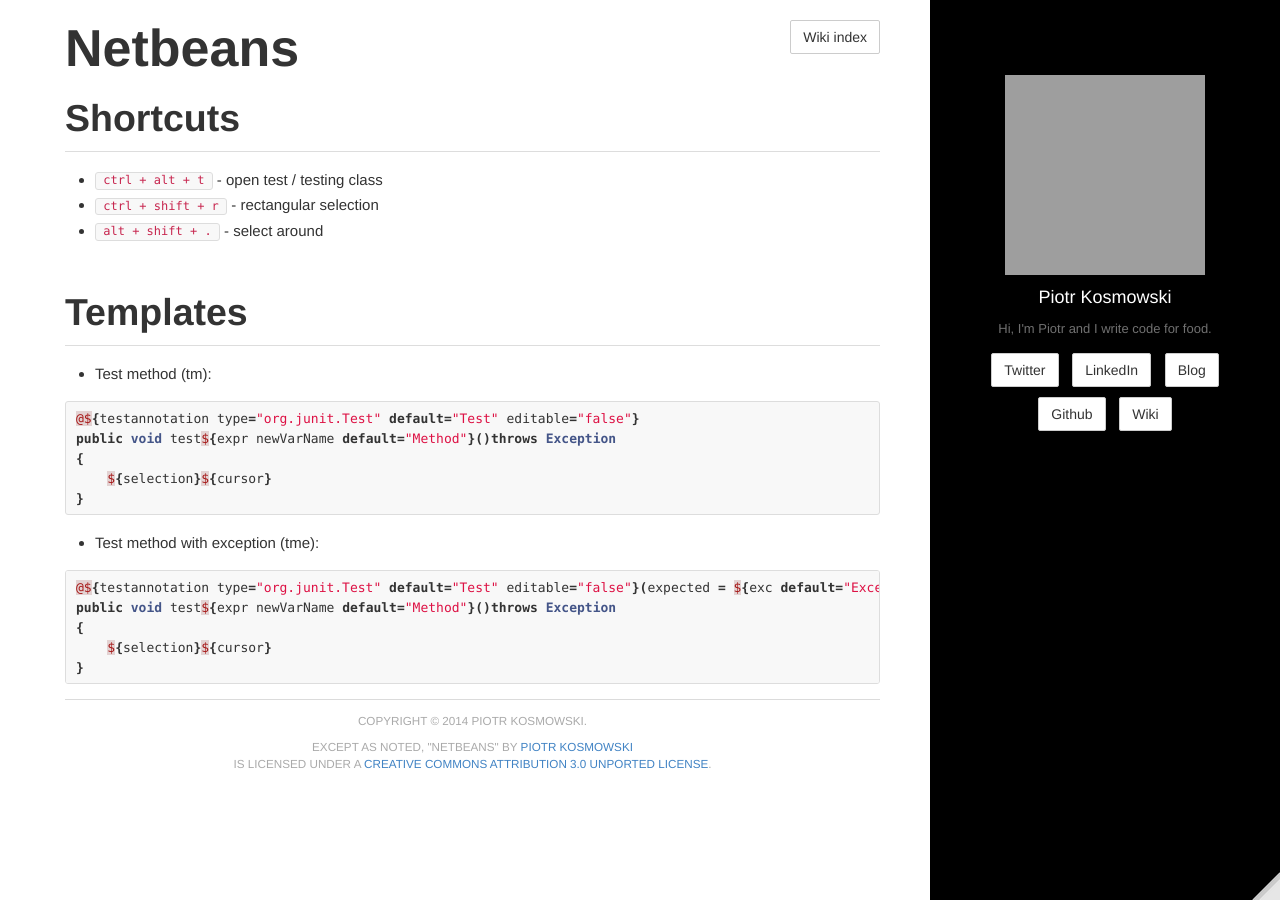
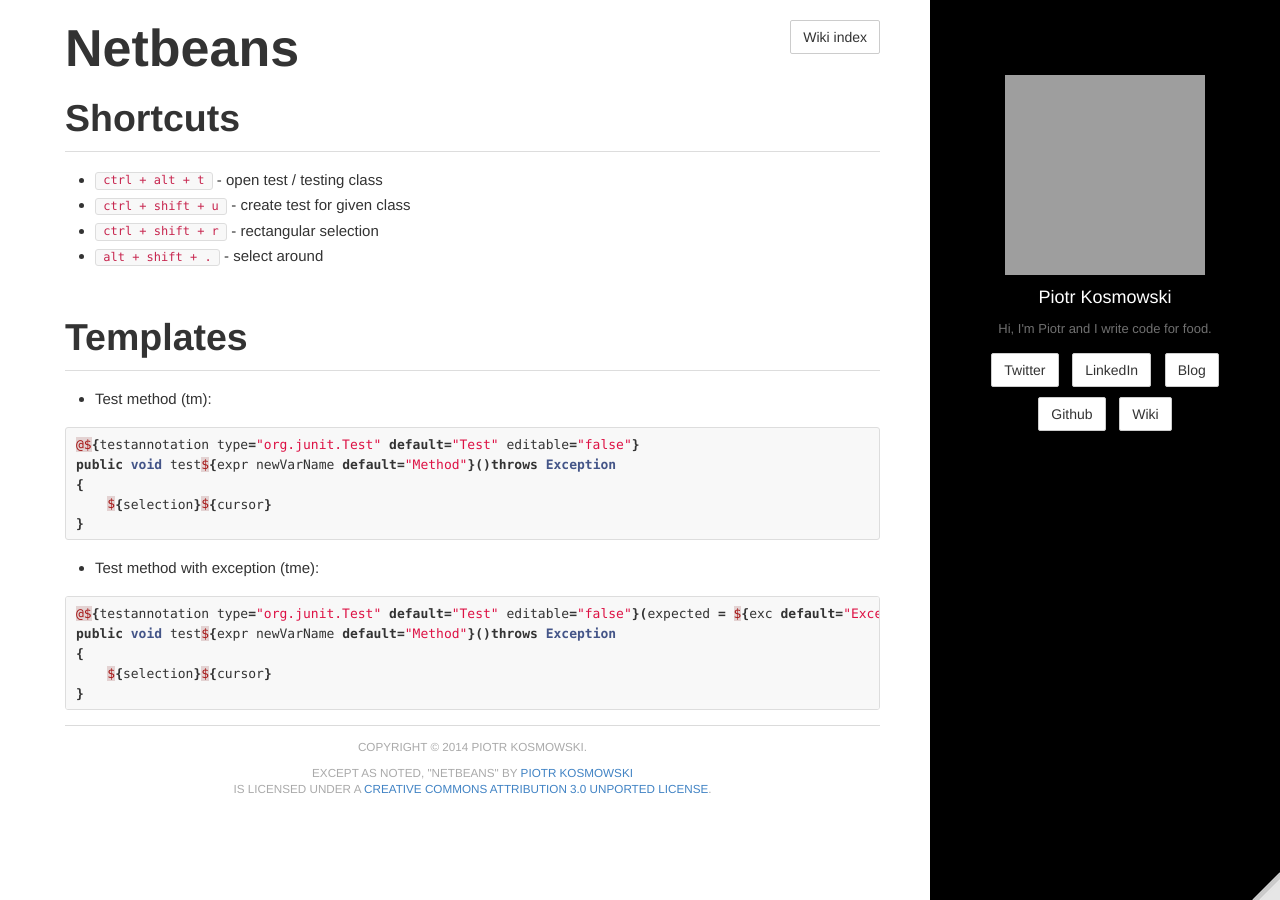
Before and after one commit to kospiotr/kospiotr.github.io, a Jekyll site: the page built from wiki/netbeans.md, in a window 1280 px wide. Built offline with Jekyll 4.4.1, drawn with Linux system fonts in a browser that asks for light colours; Markdown is read by kramdown in place of the engine named in the settings; grey boxes are pictures that could not be loaded.

Commit message:
Update netbeans.md

```diff
--- a/wiki/netbeans.md
+++ b/wiki/netbeans.md
@@ -8,6 +8,7 @@
 # Shortcuts
 
 * `ctrl + alt + t` - open test / testing class
+* `ctrl + shift + u` - create test for given class
 * `ctrl + shift + r` - rectangular selection
 * `alt + shift + .` - select around
 
```
